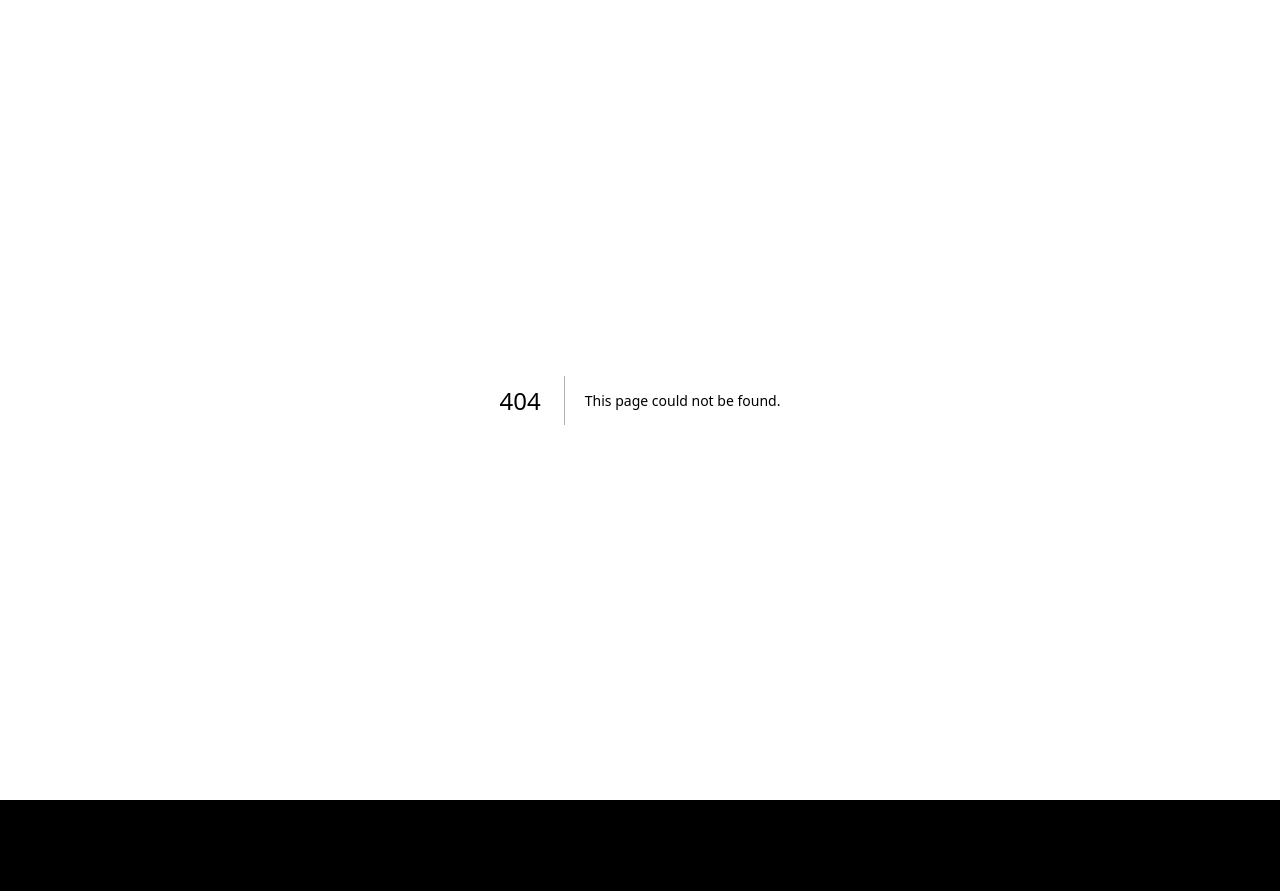
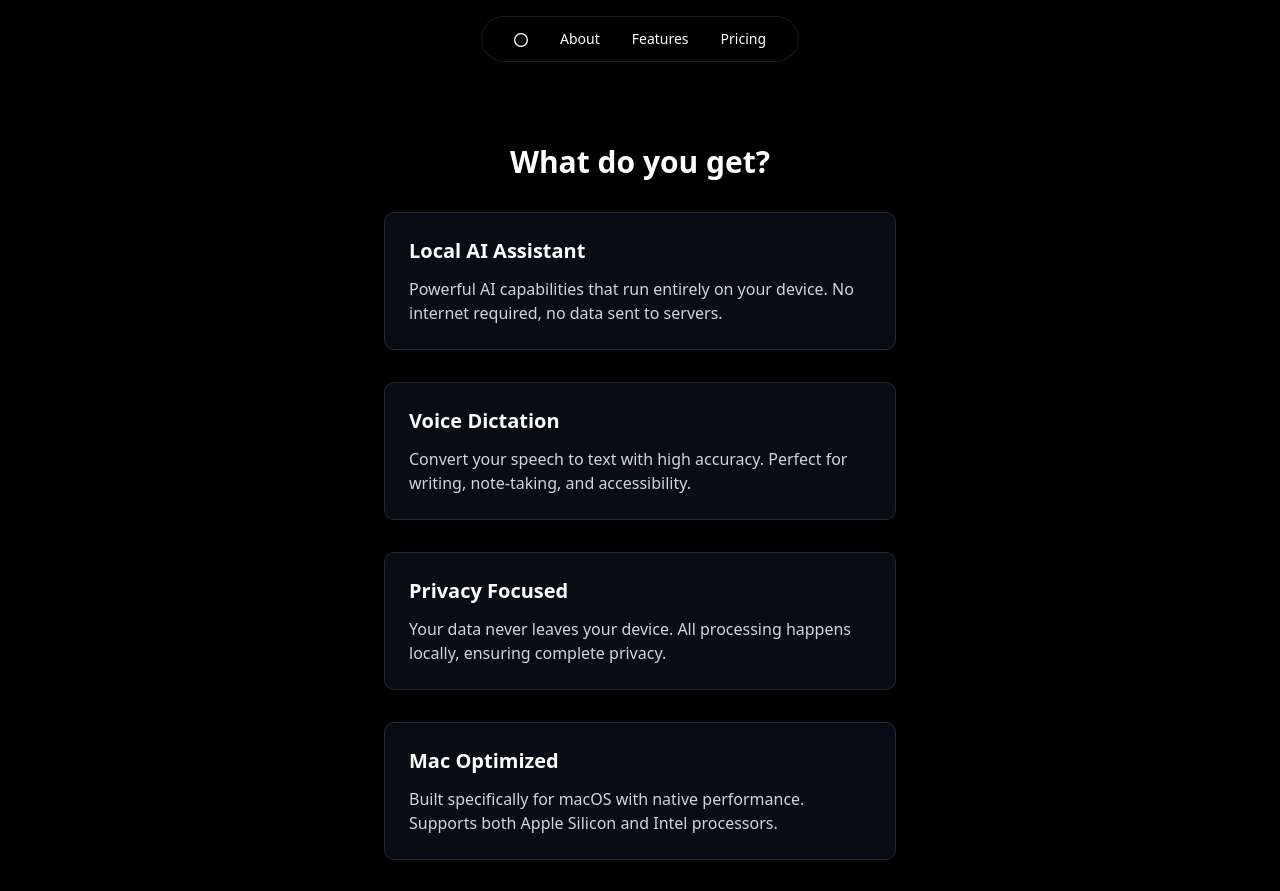
Before and after one commit to kaisenye/dictation-page, a Next.js app: page /features in a window 1280 px wide. Before the commit this address had no page. Shown: the top 891 px of the page. Before the commit the page ends 800 px from the top, so only its background shows below. Built offline with nearby package versions, Linux system fonts and the light colour scheme.

Commit message:
feat: add navbar and 3 more pages

```diff
--- /dev/null
+++ b/src/app/about/page.tsx
@@ -0,0 +1,45 @@
+import Navbar from '@/components/Navbar'
+
+export default function About() {
+  return (
+    <div className="min-h-screen bg-black text-white">
+      <Navbar />
+
+      {/* Content */}
+      <div className="container mx-auto px-4 pt-36 pb-8">
+        <div className="max-w-lg mx-auto">
+          <h1 className="text-2xl md:text-3xl font-bold mb-12 text-center">About Romo</h1>
+
+          <div className="space-y-8 text-center">
+            <section>
+              <h2 className="text-xl font-semibold mb-4">Build for Everyone</h2>
+              <p className="text-gray-300 leading-relaxed">
+                Romo is your local AI assistant, designed to be your friendly companion while respecting your privacy.
+                Built with the philosophy that your data should stay on your device, Romo provides powerful AI
+                capabilities without compromising your personal information.
+              </p>
+            </section>
+
+            <section>
+              <h2 className="text-xl font-semibold mb-4">Privacy First</h2>
+              <p className="text-gray-300 leading-relaxed">
+                We believe in the fundamental right to privacy. That's why Romo runs entirely on your local machine. No
+                data is sent to external servers, no cloud processing, no tracking. Your conversations, your data, your
+                control.
+              </p>
+            </section>
+
+            <section>
+              <h2 className="text-xl font-semibold mb-4">Built for Mac</h2>
+              <p className="text-gray-300 leading-relaxed">
+                Optimized for macOS, Romo takes full advantage of Apple's powerful hardware. Whether you're using Apple
+                Silicon or Intel processors, Romo delivers smooth, responsive performance that enhances your daily
+                workflow.
+              </p>
+            </section>
+          </div>
+        </div>
+      </div>
+    </div>
+  )
+}
--- /dev/null
+++ b/src/app/features/page.tsx
@@ -0,0 +1,59 @@
+import Navbar from '@/components/Navbar'
+
+export default function Features() {
+  return (
+    <div className="min-h-screen bg-black text-white">
+      <Navbar />
+
+      {/* Content */}
+      <div className="container mx-auto px-4 pt-36 pb-24">
+        <div className="max-w-lg mx-auto">
+          <h1 className="text-2xl md:text-3xl font-bold mb-8 text-center">What do you get?</h1>
+
+          <div className="grid md:grid-cols-1 gap-8">
+            <div className="bg-gray-900/50 p-6 rounded-lg border border-gray-800">
+              <h3 className="text-xl font-semibold mb-3">Local AI Assistant</h3>
+              <p className="text-gray-300">
+                Powerful AI capabilities that run entirely on your device. No internet required, no data sent to
+                servers.
+              </p>
+            </div>
+
+            <div className="bg-gray-900/50 p-6 rounded-lg border border-gray-800">
+              <h3 className="text-xl font-semibold mb-3">Voice Dictation</h3>
+              <p className="text-gray-300">
+                Convert your speech to text with high accuracy. Perfect for writing, note-taking, and accessibility.
+              </p>
+            </div>
+
+            <div className="bg-gray-900/50 p-6 rounded-lg border border-gray-800">
+              <h3 className="text-xl font-semibold mb-3">Privacy Focused</h3>
+              <p className="text-gray-300">
+                Your data never leaves your device. All processing happens locally, ensuring complete privacy.
+              </p>
+            </div>
+
+            <div className="bg-gray-900/50 p-6 rounded-lg border border-gray-800">
+              <h3 className="text-xl font-semibold mb-3">Mac Optimized</h3>
+              <p className="text-gray-300">
+                Built specifically for macOS with native performance. Supports both Apple Silicon and Intel processors.
+              </p>
+            </div>
+
+            <div className="bg-gray-900/50 p-6 rounded-lg border border-gray-800">
+              <h3 className="text-xl font-semibold mb-3">Offline Capable</h3>
+              <p className="text-gray-300">
+                Works completely offline. No internet connection required for any features.
+              </p>
+            </div>
+
+            <div className="bg-gray-900/50 p-6 rounded-lg border border-gray-800">
+              <h3 className="text-xl font-semibold mb-3">Easy Integration</h3>
+              <p className="text-gray-300">Seamlessly integrates with your existing workflow and applications.</p>
+            </div>
+          </div>
+        </div>
+      </div>
+    </div>
+  )
+}
--- a/src/app/page.tsx
+++ b/src/app/page.tsx
@@ -1,10 +1,13 @@
 import { Button } from '@/components/ui/button'
-import { ArrowDown, Zap } from 'lucide-react'
 import { FaApple } from 'react-icons/fa'
+import Navbar from '@/components/Navbar'
 
 export default function Home() {
   return (
     <div className="h-screen w-screen overflow-hidden bg-black">
+      {/* Navbar */}
+      <Navbar />
+
       {/* Video Banner Section - Full Screen */}
       <section className="relative h-full w-full">
         {/* Video Background */}
--- /dev/null
+++ b/src/app/pricing/page.tsx
@@ -0,0 +1,66 @@
+import { Button } from '@/components/ui/button'
+import { FaApple } from 'react-icons/fa'
+import Navbar from '@/components/Navbar'
+
+export default function Pricing() {
+  return (
+    <div className="min-h-screen bg-black text-white">
+      <Navbar />
+
+      {/* Content */}
+      <div className="container mx-auto px-4 pt-36 pb-24">
+        <div className="max-w-4xl mx-auto">
+          <h1 className="text-2xl md:text-3xl font-bold mb-4 text-center">Pricing</h1>
+
+          <div className="text-center mb-12">
+            <p className="text-base text-gray-300">Simple. One-time purchase.</p>
+          </div>
+
+          <div className="max-w-xs mx-auto">
+            <div className="bg-gray-900/50 p-8 rounded-lg border border-gray-800 text-center">
+              <div className="text-4xl font-bold mb-2">$29</div>
+              <p className="text-gray-400 mb-6">One-time purchase</p>
+
+              {/* <ul className="text-left space-y-3 mb-8">
+                <li className="flex items-center justify-center">
+                  <span className="text-green-400 mr-2">✓</span>
+                  Local AI Assistant
+                </li>
+                <li className="flex items-center justify-center">
+                  <span className="text-green-400 mr-2">✓</span>
+                  Voice Dictation
+                </li>
+                <li className="flex items-center justify-center">
+                  <span className="text-green-400 mr-2">✓</span>
+                  Privacy Focused
+                </li>
+                <li className="flex items-center justify-center">
+                  <span className="text-green-400 mr-2">✓</span>
+                  Offline Capable
+                </li>
+                <li className="flex items-center justify-center">
+                  <span className="text-green-400 mr-2">✓</span>
+                  Lifetime Updates
+                </li>
+                <li className="flex items-center justify-center">
+                  <span className="text-green-400 mr-2">✓</span>
+                  Mac Optimized
+                </li>
+              </ul> */}
+
+              <div className="space-y-3">
+                <Button variant="default" className="w-full">
+                  Get Started
+                </Button>
+              </div>
+            </div>
+          </div>
+
+          <div className="text-center mt-8 text-gray-400">
+            <p>No subscription fees • No hidden costs</p>
+          </div>
+        </div>
+      </div>
+    </div>
+  )
+}
--- /dev/null
+++ b/src/components/Navbar.tsx
@@ -0,0 +1,26 @@
+import Link from 'next/link'
+import { FaRegCircle } from 'react-icons/fa6'
+
+export default function Navbar() {
+  return (
+    <nav className="fixed top-0 left-1/2 transform -translate-x-1/2 z-50 w-full max-w-[350px] px-4 py-4">
+      <div className="flex items-center justify-center space-x-8 bg-black/10 backdrop-blur-sm rounded-full px-6 py-3 border border-white/10">
+        <Link
+          href="/"
+          className="flex items-center justify-center text-white hover:text-gray-300 transition-colors text-sm font-medium"
+        >
+          <FaRegCircle className="size-full mt-[2px]" />
+        </Link>
+        <Link href="/about" className="text-white hover:text-gray-300 transition-colors text-sm font-medium">
+          About
+        </Link>
+        <Link href="/features" className="text-white hover:text-gray-300 transition-colors text-sm font-medium">
+          Features
+        </Link>
+        <Link href="/pricing" className="text-white hover:text-gray-300 transition-colors text-sm font-medium">
+          Pricing
+        </Link>
+      </div>
+    </nav>
+  )
+}
--- a/src/components/ui/button.tsx
+++ b/src/components/ui/button.tsx
@@ -9,14 +9,12 @@ const buttonVariants = cva(
   {
     variants: {
       variant: {
-        default: 'bg-primary text-primary-foreground shadow-xs hover:bg-primary/90',
-        destructive:
-          'bg-destructive text-white shadow-xs hover:bg-destructive/90 focus-visible:ring-destructive/20 dark:focus-visible:ring-destructive/40 dark:bg-destructive/60',
-        outline:
-          'border bg-background shadow-xs hover:bg-accent hover:text-accent-foreground dark:bg-input/30 dark:border-input dark:hover:bg-input/50',
-        secondary: 'bg-secondary text-secondary-foreground shadow-xs hover:bg-secondary/80',
-        ghost: 'hover:bg-accent hover:text-accent-foreground dark:hover:bg-accent/50',
-        link: 'text-primary underline-offset-4 hover:underline',
+        default: 'bg-white text-black shadow-xs hover:bg-gray-100',
+        destructive: 'bg-red-600 text-white shadow-xs hover:bg-red-700 focus-visible:ring-red-600/20',
+        outline: 'border border-white/20 bg-transparent text-white shadow-xs hover:bg-white/10 hover:border-white/30',
+        secondary: 'bg-gray-800 text-white shadow-xs hover:bg-gray-700',
+        ghost: 'text-white hover:bg-white/10',
+        link: 'text-white underline-offset-4 hover:underline',
       },
       size: {
         default: 'h-9 px-4 py-2 has-[>svg]:px-3',
```
Also changed, not shown: 1 other file (tests, documents, lock files or other folders).
